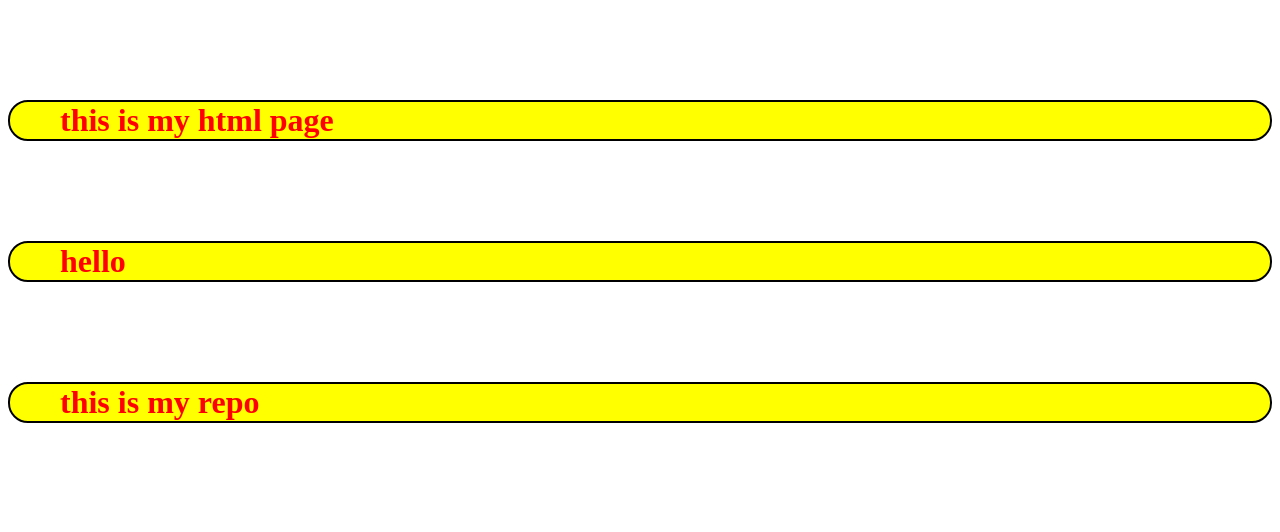
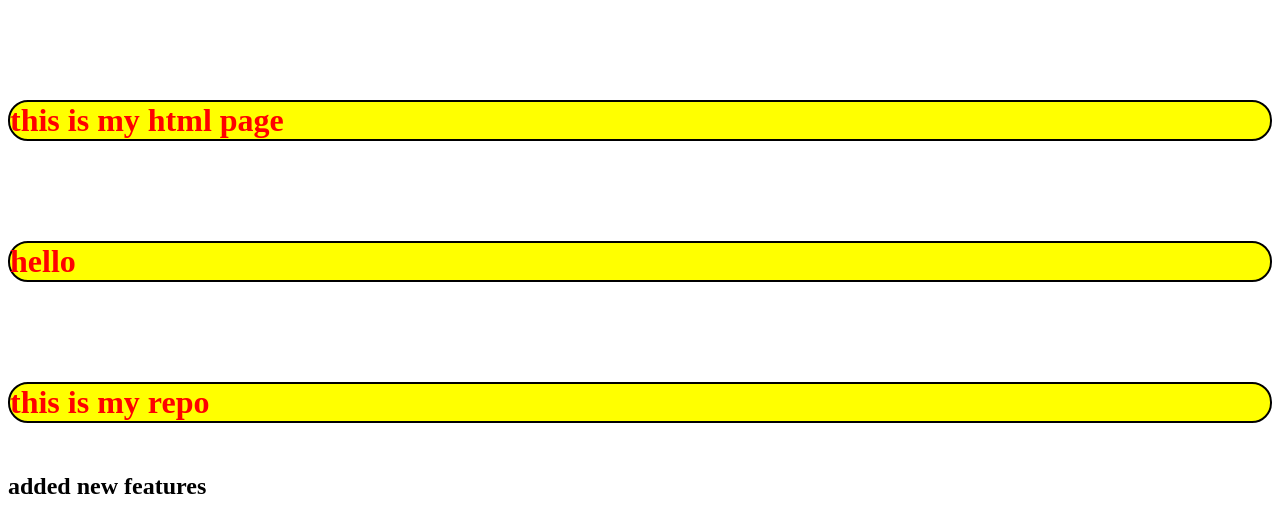
Before and after one commit to mdsahil823205/delta-demo, a plain HTML site: page index.html in a window 1280 px wide. Drawn offline with Linux system fonts and the light colour scheme.

Commit message:
added new features

```diff
--- a/index.html
+++ b/index.html
@@ -12,6 +12,7 @@
     <h1>this is my html page </h1>
     <h1>hello</h1>
     <h1>this is my repo</h1>
+    <h2>added new features</h2>
     <link rel="stylesheet" href="script.js">
 </body>
 
--- a/script.js
+++ b/script.js
@@ -1,3 +1,4 @@
 let a = 30;
 let b = 20;
 console.log(a + b);
+console.log(a + b);
--- a/style.css
+++ b/style.css
@@ -6,4 +6,5 @@ h1{
     padding-left: 50px;
     margin-top: 100px;
     margin-bottom: 50px;
+    padding: 0%;
 }
```
